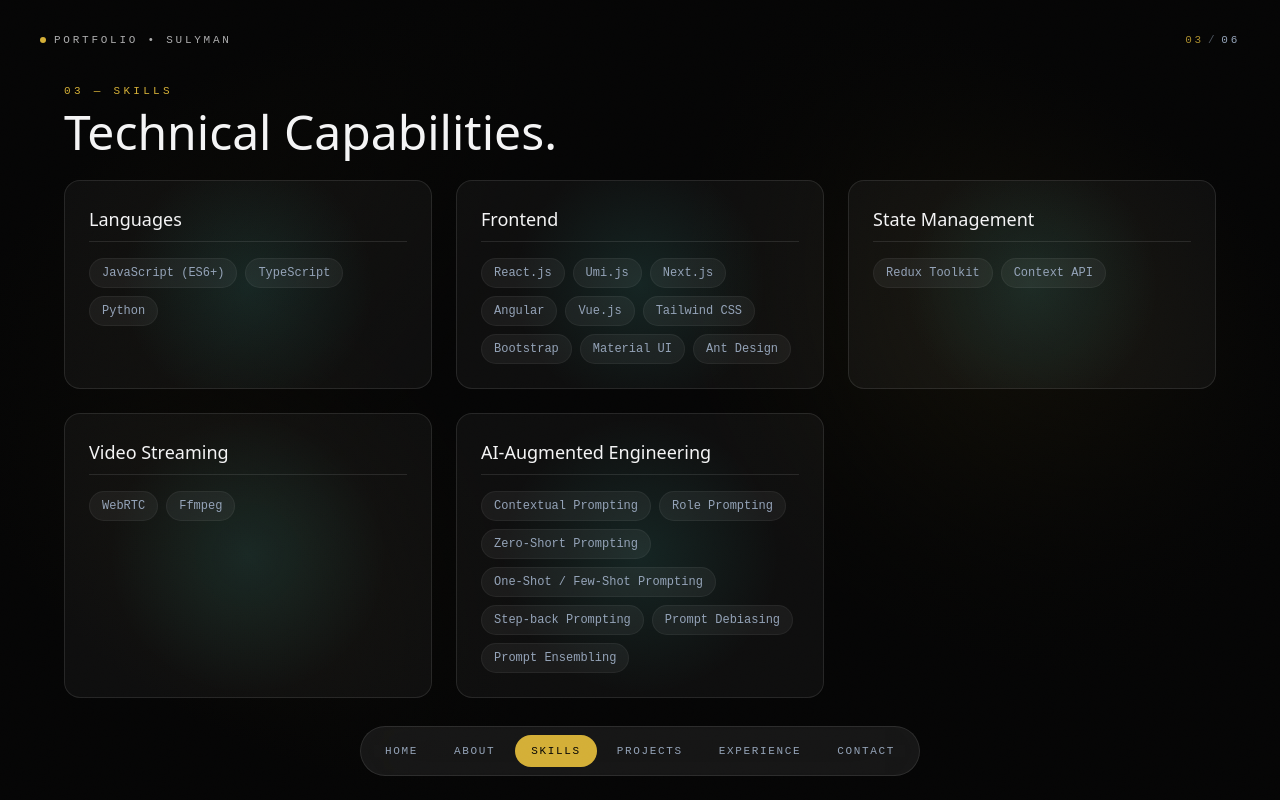
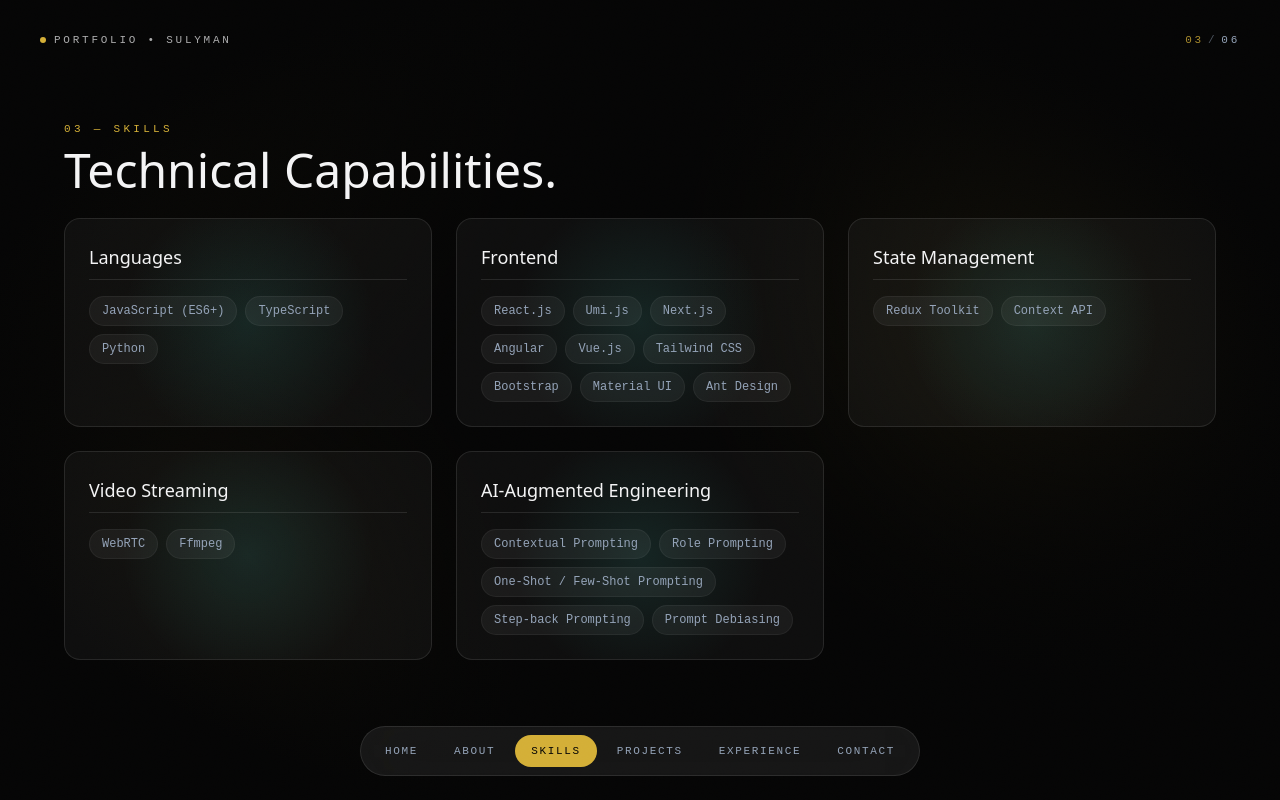
Before and after one commit to SulymanKhalil/Portfolio-Web, a Next.js app: page / in a window 1280 px wide. Both pictures are taken after a click on the button "SKILLS". Built offline with nearby package versions, Linux system fonts and the light colour scheme.

Commit message:
updated AI Augmented skills

```diff
--- a/components/scenes/SkillsScene.tsx
+++ b/components/scenes/SkillsScene.tsx
@@ -35,11 +35,9 @@
     skills: [
       "Contextual Prompting",
       "Role Prompting",
-      "Zero-Short Prompting",
       "One-Shot / Few-Shot Prompting",
       "Step-back Prompting",
       "Prompt Debiasing",
-      "Prompt Ensembling",
     ],
   },
 ];
```
